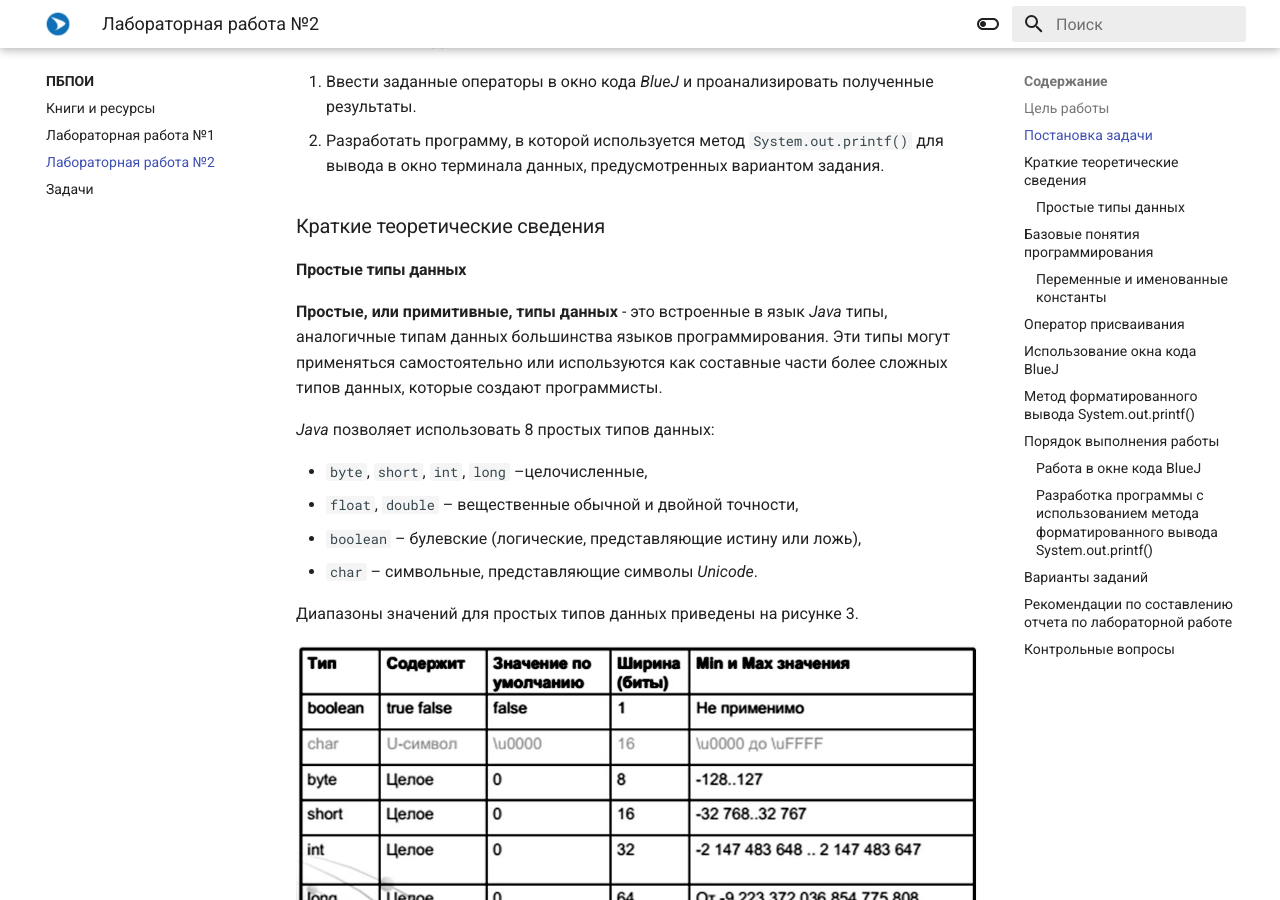
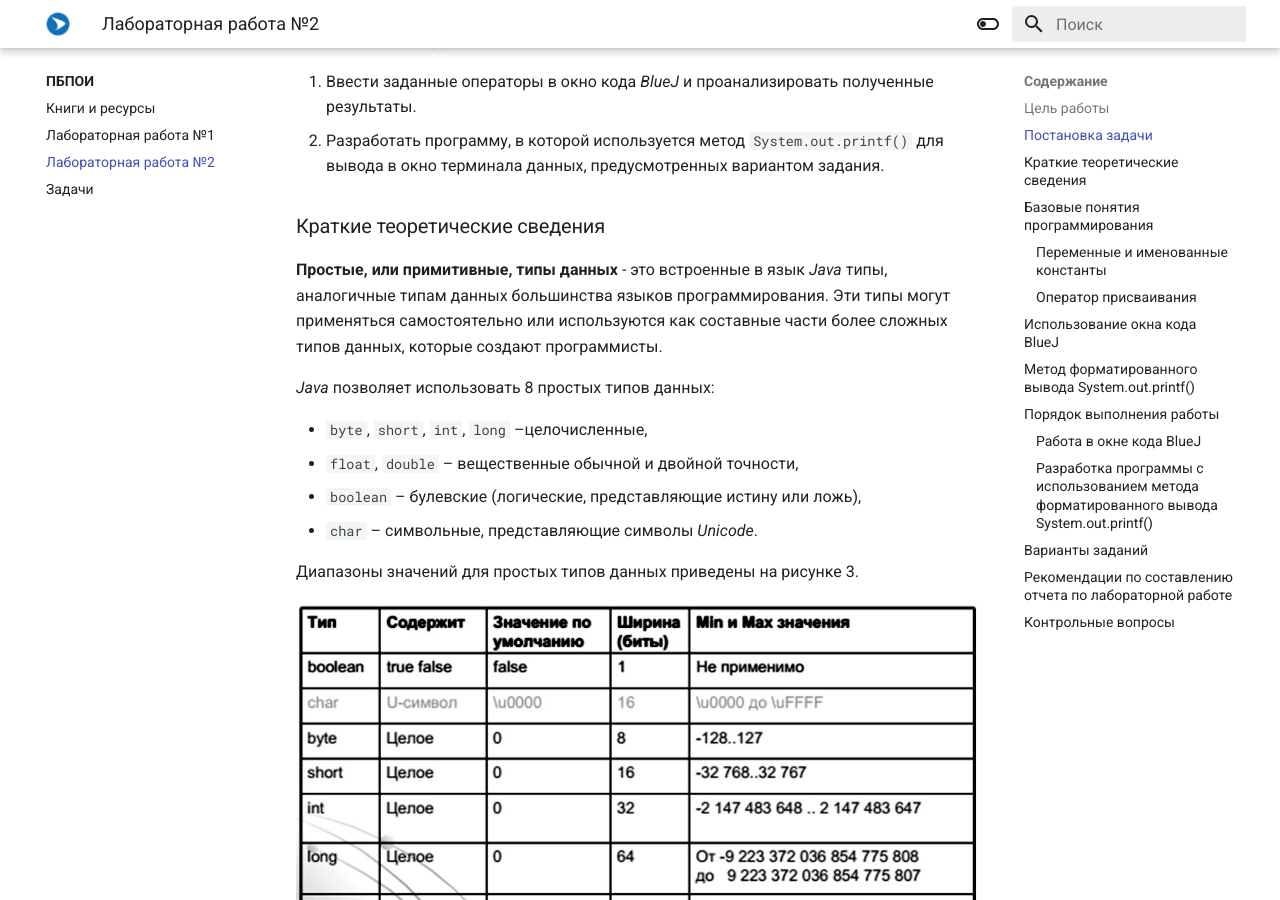
Before and after one commit to readonlyden/Programming-101, an MkDocs documentation site: the page built from docs/ПБПОИ/lab2.md, in a window 1280 px wide and 900 px high, scrolled down 412 px. Built offline with MkDocs 1.6.1 and Material for MkDocs 9.7.7, drawn with Linux system fonts in a browser that asks for light colours.

Commit message:
Improve lab2

```diff
--- a/docs/ПБПОИ/lab2.md
+++ b/docs/ПБПОИ/lab2.md
@@ -16,8 +16,6 @@ authors:
 2. Разработать программу, в которой используется метод `System.out.printf()` для вывода в окно терминала данных, предусмотренных вариантом задания.
 
 ### Краткие теоретические сведения
-
-#### Простые типы данных
 
 **Простые, или примитивные, типы данных** - это встроенные в язык *Java* типы, аналогичные типам данных большинства языков программирования. Эти типы могут применяться самостоятельно или используются как составные части более сложных типов данных, которые создают программисты.
 
@@ -59,7 +57,7 @@ final тип ИМЯ = значение;
 
 Слово `final` указывает, что значение нельзя изменить. Принято имена констант записывать БОЛЬШИМИ БУКВАМИ.
 
-### Оператор присваивания
+#### Оператор присваивания
 
 **Оператор присваивания** заменяет старое значение некоторой переменной новым. После замены старое значение теряется, т.е. использовать его нельзя.
 
```
